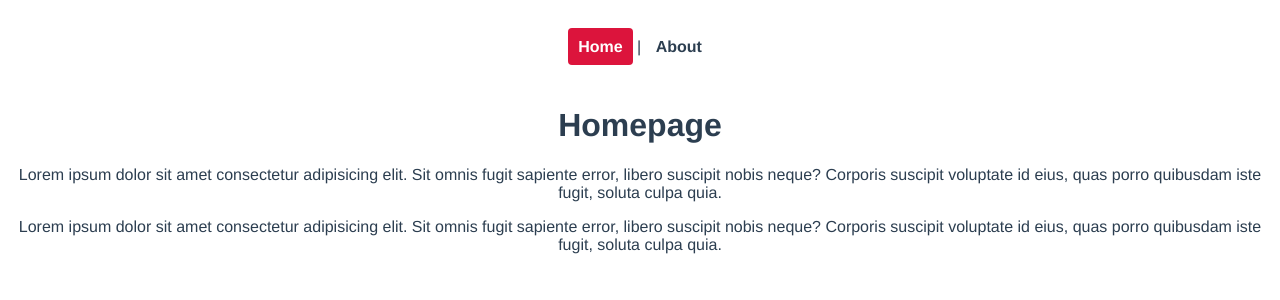
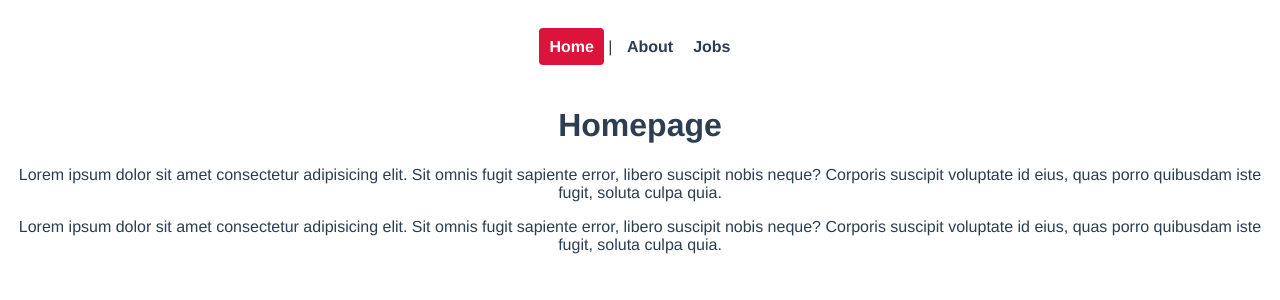
Before and after one commit to Sab-ra/ninja-jobs, a Vue app: page / in a window 1280 px wide. Shown: the top 300 px of the page. Built offline with nearby package versions, Linux system fonts and the light colour scheme.

Commit message:
Separate jobs component into directory

```diff
--- a/src/App.vue
+++ b/src/App.vue
@@ -2,6 +2,7 @@
   <nav>
     <router-link to="/">Home</router-link> |
     <router-link v-bind:to="{ name: 'about' }">About</router-link>
+    <router-link v-bind:to="{ name: 'jobs' }">Jobs</router-link>
   </nav>
   <router-view/>
 </template>
--- a/src/router/index.js
+++ b/src/router/index.js
@@ -1,6 +1,7 @@
 import { createRouter, createWebHistory } from 'vue-router'
 import HomeView from '../views/HomeView.vue'
 import About from '../views/AboutView.vue'
+import Jobs from '../views/jobs/JobsView.vue'
 
 const routes = [
   {
@@ -12,6 +13,10 @@
     path: '/about',
     name: 'about',
     component: About
+  },
+  { path: '/jobs',
+    name: 'jobs',
+    component: Jobs
   }
 ]
 
--- /dev/null
+++ b/src/views/jobs/JobsView.vue
@@ -0,0 +1,24 @@
+<template>
+  <h1>Jobs</h1>
+  <div v-for="job in jobs" v-bind:key="job.id">
+    <h2>{{ job.title }}</h2>
+  </div>
+</template>
+
+<script>
+export default {
+  data() {
+    return {
+      jobs: [
+        { title: 'Ninja UX Designer', id: 1, details: 'Lorem' },
+        { title: 'Ninja Web Developer', id: 2, details: 'Lorem' },
+        { title: 'Ninja Vue Developer', id: 3, details: 'Lorem' }
+      ]
+    }
+  }
+}
+</script>
+
+<style>
+
+</style>
```
Also changed, not shown: src/views/jobs/JobDetailsView.vue (added).
